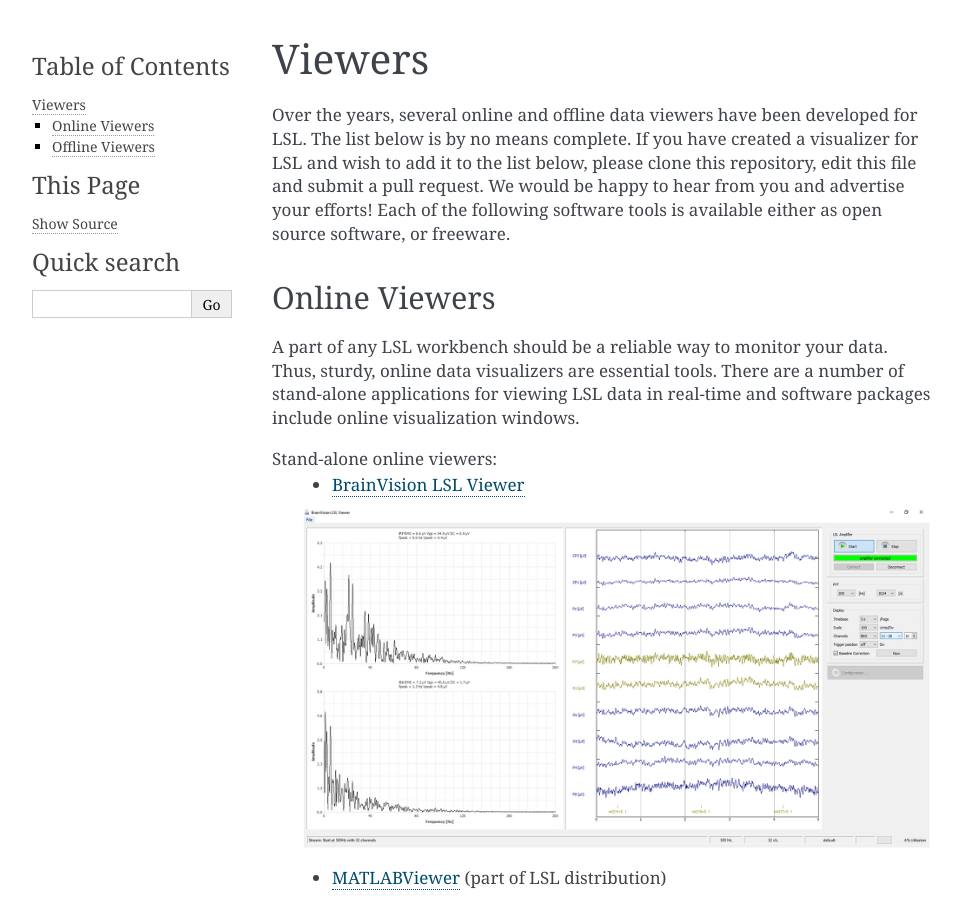
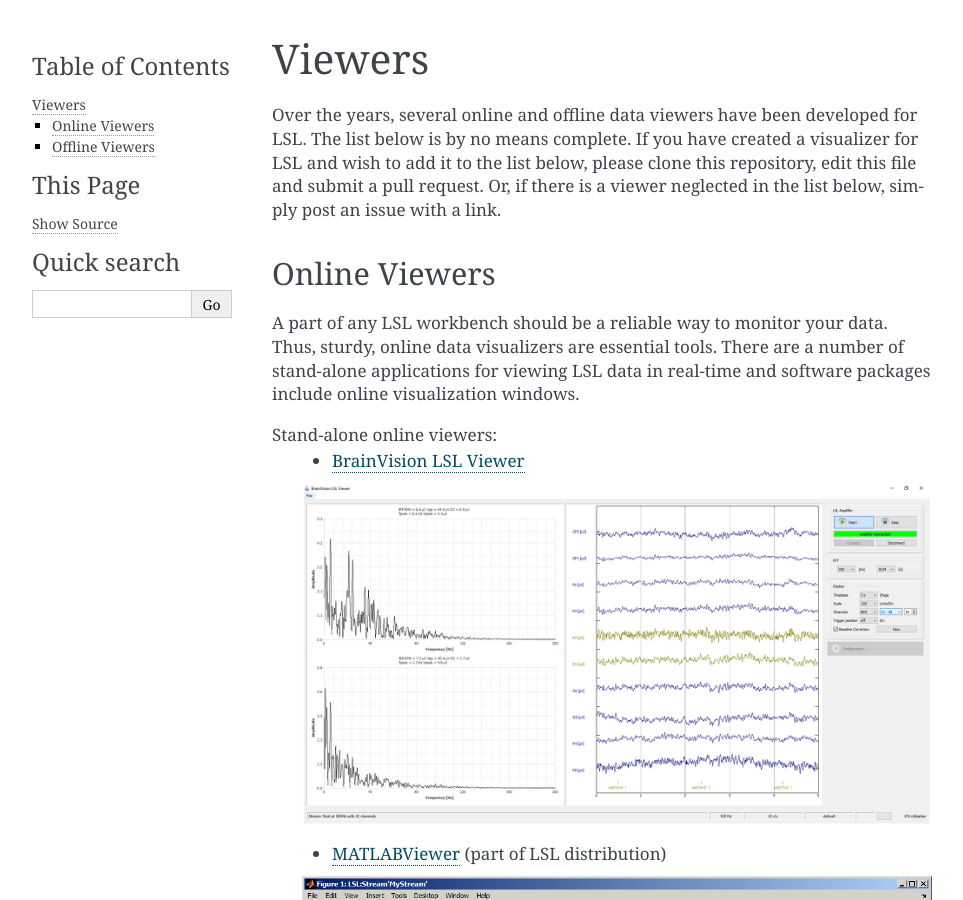
Before and after one commit to sccn/labstreaminglayer, a Sphinx documentation site: the page built from docs/info/viewers.rst, in a window 1280 px wide and 900 px high. Shown: the whole window, without its empty margins (148-1111 px from the left). Built offline with Sphinx 7.4.7, drawn with Linux system fonts in a browser that asks for light colours; pages that are not in the unit, such as notebooks, are missing from menus.

Commit message:
Update viewers.rst

```diff
--- a/docs/info/viewers.rst
+++ b/docs/info/viewers.rst
@@ -1,7 +1,7 @@
 Viewers
 ###########################
 
-Over the years,  several online and offline data viewers have been developed for LSL. The list below is by no means complete. If you have created a visualizer for LSL and wish to add it to the list below, please clone this repository, edit this file and submit a pull request. We would be happy to hear from you and advertise your efforts! Each of the following software tools is available either as open source software, or freeware.
+Over the years,  several online and offline data viewers have been developed for LSL. The list below is by no means complete. If you have created a visualizer for LSL and wish to add it to the list below, please clone this repository, edit this file and submit a pull request. Or, if there is a viewer neglected in the list below, simply post an issue with a link.
 
 Online Viewers
 **********************
```
